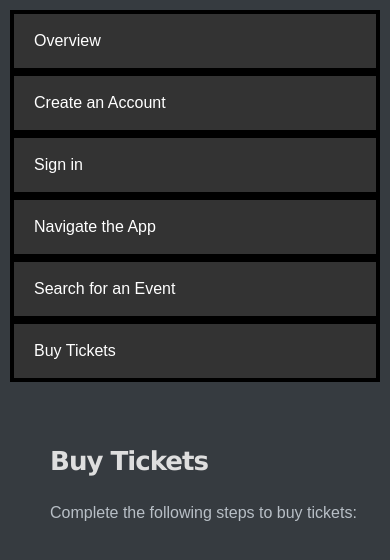
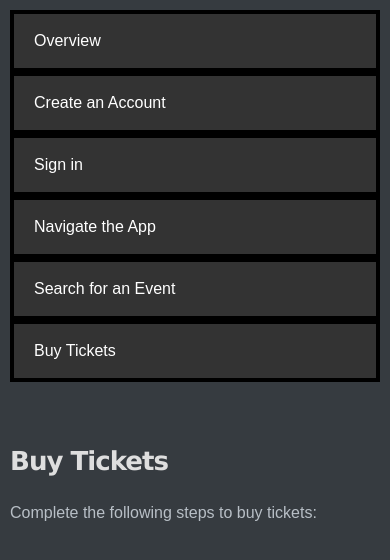
Before and after one commit to Jack-Walton/jack-walton.github.io, a Jekyll site: the page built from AXS/buy_tickets.md, in a window 390 px wide. Shown: the top 560 px of the page. Built offline with Jekyll 4.4.1, drawn with Linux system fonts in a browser that asks for light colours.

Commit message:
Adjust padding

```diff
--- a/_layouts/AXS.html
+++ b/_layouts/AXS.html
@@ -52,6 +52,7 @@
         <a href="{{ site.baseurl }}/AXS/buy_tickets">Buy Tickets</a>
     </div>
     </header>
+
     <div class="content">
       {{ content }}
     </div>
--- a/night.css
+++ b/night.css
@@ -26,17 +26,18 @@ html {
 
 .content {
     padding-left: 40px; /* Add left padding to the body */
+    max-width: 800px;
 }
 
 @media only screen and (max-width: 768px) {
-    body {
-        padding-left: 20px; /* Adjust for smaller screens */
+    .content {
+        padding-left: 0; /* Adjust for smaller screens */
     }
 }
 
 @media only screen and (max-width: 600px) {
-    body {
-        padding-left: 10px; /* Adjust for very small screens */
+    .content {
+        padding-left: 0; /* Adjust for very small screens */
     }
 }
 
```
